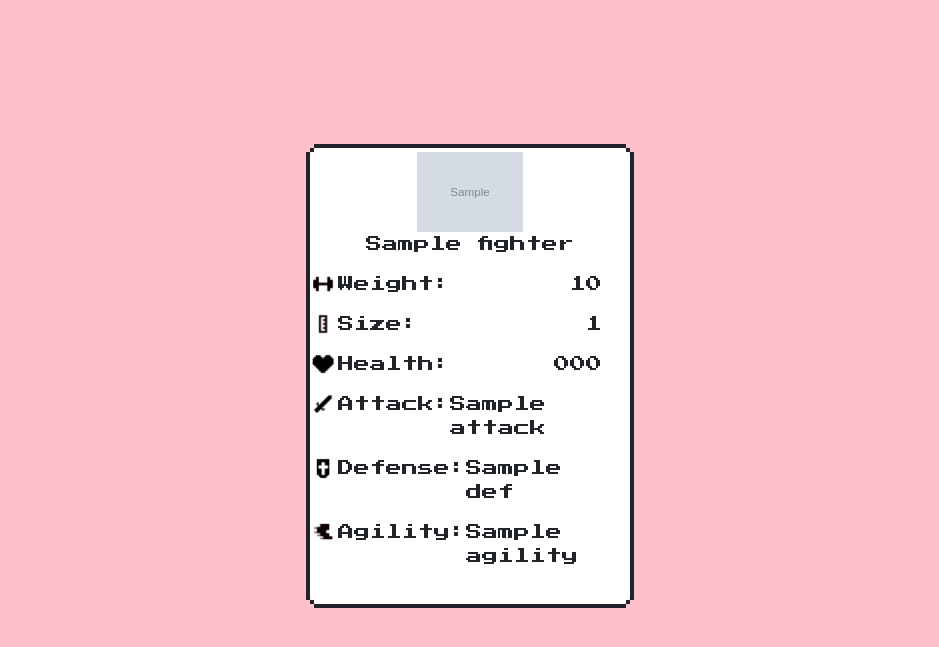
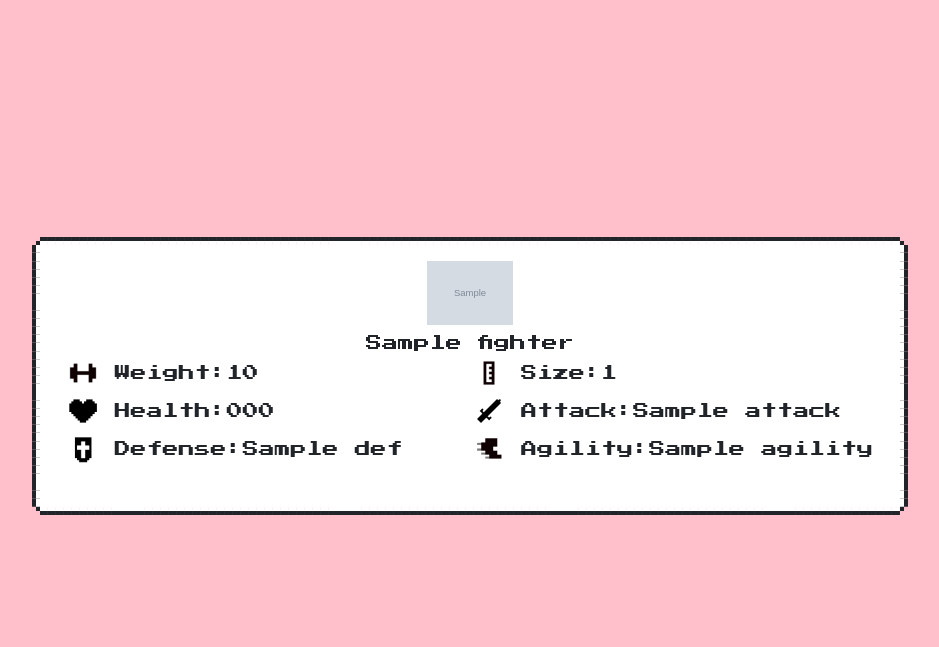
Before and after one commit to BourGuy64/RatzSlayer3, a PHP site: template src/views/fighters.html.twig in a window 1280 px wide. Shown: the part 48-695 px from the top of the page, without its empty margins (170-1109 px from the left). Run offline with PHP 8.4, Linux system fonts and the light colour scheme; the template is opened without the code that fills it: most values are stand-ins (such as "Sample title", 1, 10 or a date in 2020); grey boxes marked "Sample" are stand-in pictures; some libraries are stand-ins or nearby versions.

Commit message:
Character/Monster page: Adjust fighter card

```diff
--- a/src/css/fighters.css
+++ b/src/css/fighters.css
@@ -7,69 +7,53 @@ body > div{
 }
 
 .fighter {
-    border-radius: 8px;
-    width: 40vh;
-    display: flex;
-    flex-direction: column;
-    justify-content: center;
-    align-items: center;
+    display: grid;
+    grid-template-rows: auto 1em auto 1em;
+    grid-gap: .4em;
     background-color: white;
-    margin: 2% 1%;
-    padding: 2%;
+    margin: 2% !important;
 }
 
-.fighter img {
-    max-height: 10vh;
-    margin-top: -1em;
+.fighter > img {
+    grid-row: 1;
+    max-height: 4em;
+    margin: 0 auto;
 }
+
 .stats > div{
     flex-direction: row;
     display: flex;
-    justify-content: space-between;
+    justify-content: flex-flex-start;
 }
 
-.icon:before{
-  position: absolute;
-  background-size: 1.5em;
-  display: inline-block;
-  width: 1.5em;
-  height: 1.5em;
-  content:"";
-  margin-left: -1.7em;
-  margin-top: 0em;
+.fighter-editor{
+  text-align: center;
 }
 
-.hp:before{
-  background-image: url('../img/icons/heart.png');
+.fighter > .stats p{
+  display: flex;
+  flex-direction: column;
+  justify-content: center;
+  margin-bottom: 0px;
 }
 
-.att:before{
-  background-image: url('../img/icons/sword.png');
-}
-
-.def:before{
-  background-image: url('../img/icons/shield.png');
-}
-
-.wt:before{
-  background-image: url('../img/icons/weight.png')
-}
-
-.agi:before{
-  background-image: url('../img/icons/agility.png')
-}
-
-.sz:before{
-  background-image: url('../img/icons/size.png')
+.fighter > .stats div{
+  margin: .2em;
 }
 
 .fighter > .stats {
-    display: flex;
-    flex-direction: column;
-    justify-content: space-around;
+    grid-row: 3;
+    display: grid;
+    grid-template-columns: 1fr 1fr;
+}
+
+.fighter > .stats img{
+  max-height:  2em;
+  margin-right: 1em;
 }
 
 .fighter .fighter-name {
+    grid-row: 2;
     width: 100%;
     flex-grow: 1;
     flex-shrink: 0;
--- a/src/views/fighters.html.twig
+++ b/src/views/fighters.html.twig
@@ -15,27 +15,25 @@
         {% if fighter.name %}
             <p class="name">{{fighter.name}}</p>
         {% else %}
-            <p class="firstname">{{fighter.firstname}}</p>
-            <p class="lastname">{{fighter.lastname}}</p>
+            <p class="name">{{fighter.firstname}} {{fighter.lastname}}</p>
         {% endif %}
         </div>
         <div class="stats">
-          <div class="wt icon"><p>Weight:</p> <p>{{fighter.weight}}</p></div>
-          <div class="sz icon"><p>Size:</p> <p>{{fighter.size}}</p></div>
-          <div class="hp icon"><p>Health:</p> <p>{{fighter.hp}}</p></div>
-          <div class="att icon"><p>Attack:</p> <p>{{fighter.attack}}</p></div>
-          <div class="def icon"><p>Defense:</p> <p>{{fighter.def}}</p></div>
-          <div class="agi icon"><p>Agility:</p> <p>{{fighter.agility}}</p></div>
+          <div class="wt icon"><img src="{{dir}}/src/img/icons/weight.png"><p>Weight:</p> <p>{{fighter.weight}}</p></div>
+          <div class="sz icon"><img src="{{dir}}/src/img/icons/size.png"><p>Size:</p> <p>{{fighter.size}}</p></div>
+          <div class="hp icon"><img src="{{dir}}/src/img/icons/heart.png"><p>Health:</p> <p>{{fighter.hp}}</p></div>
+          <div class="att icon"><img src="{{dir}}/src/img/icons/sword.png"><p>Attack:</p> <p>{{fighter.attack}}</p></div>
+          <div class="def icon"><img src="{{dir}}/src/img/icons/shield.png"><p>Defense:</p> <p>{{fighter.def}}</p></div>
+          <div class="agi icon"><img src="{{dir}}/src/img/icons/agility.png"><p>Agility:</p> <p>{{fighter.agility}}</p></div>
         </div>
         {% if admin %}
-        <div>
+        <div class="fighter-editor">
             <a href="{{dir}}/{{fighterType}}/edit/{{fighter.id}}">
                 <i class="fas fa-edit"></i>
             </a>
             <i class="remove fas fa-trash-alt" data-id="{{fighter.id}}"></i>
         </div>
         {% endif %}
-
     </div>
 {% endfor %}
 
```
